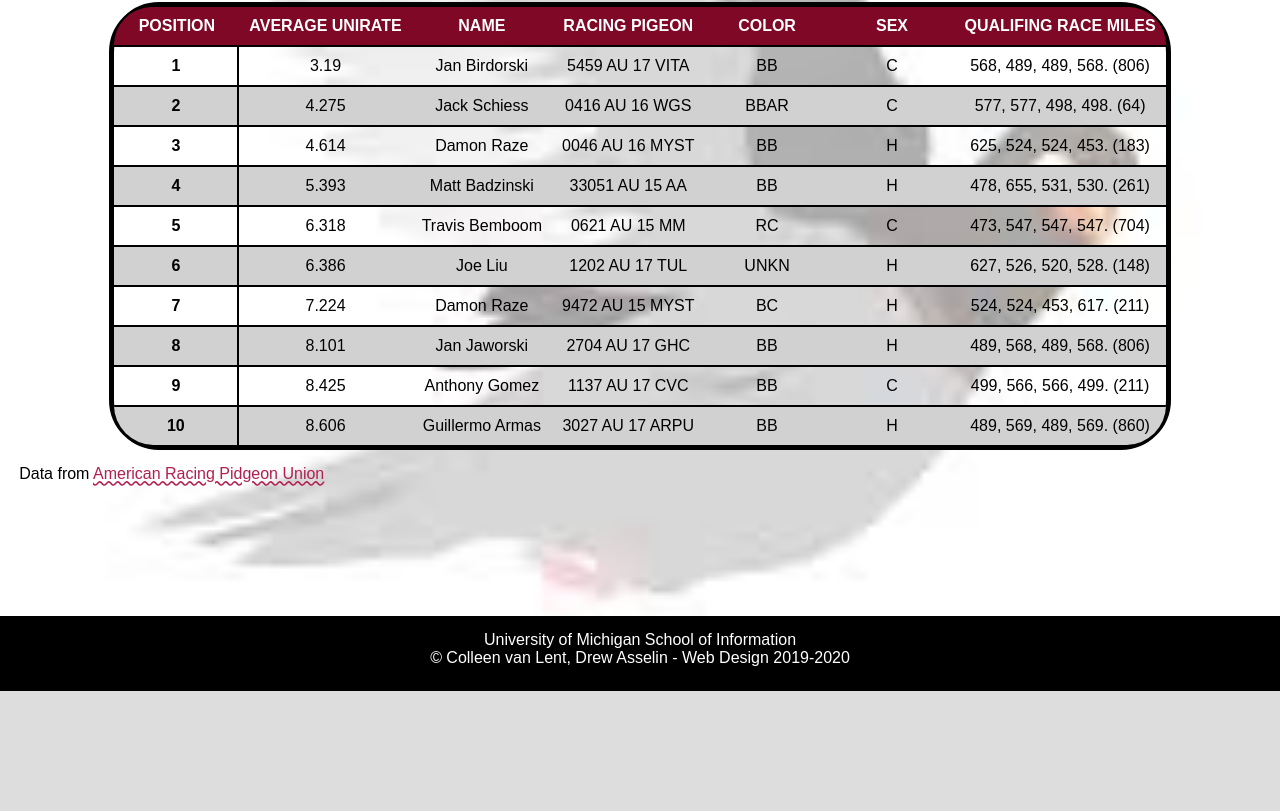
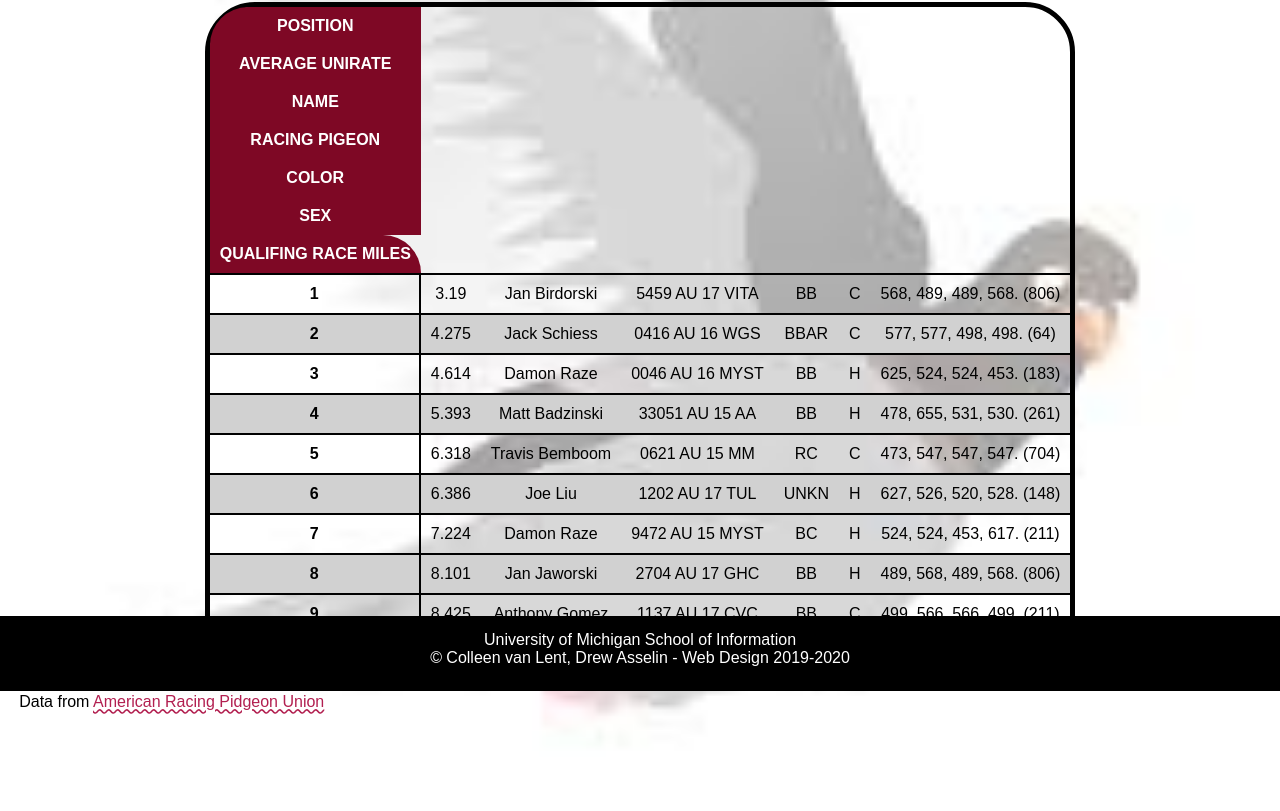
Before and after one commit to hyutingg/homework4-2021, a plain HTML site: page index.html in a window 1280 px wide. Shown: the part 109-920 px from the top of the page. Before the commit the page ends 800 px from the top, so only its background shows below. Drawn offline with Linux system fonts and the light colour scheme; a web font is replaced by a local one.

Commit message:
Add files via upload

```diff
--- a/css/style.css
+++ b/css/style.css
@@ -79,12 +79,12 @@ td{
 
 .colhead{
   color: #FFFFFF;
-  margin: auto;
-  text-align: center;
   min-width: 125px;
   padding: 10px;
   background-color: #7e0825;
   text-transform: uppercase;
+  display: grid;
+  place-content: center;
 
 }
 
```
